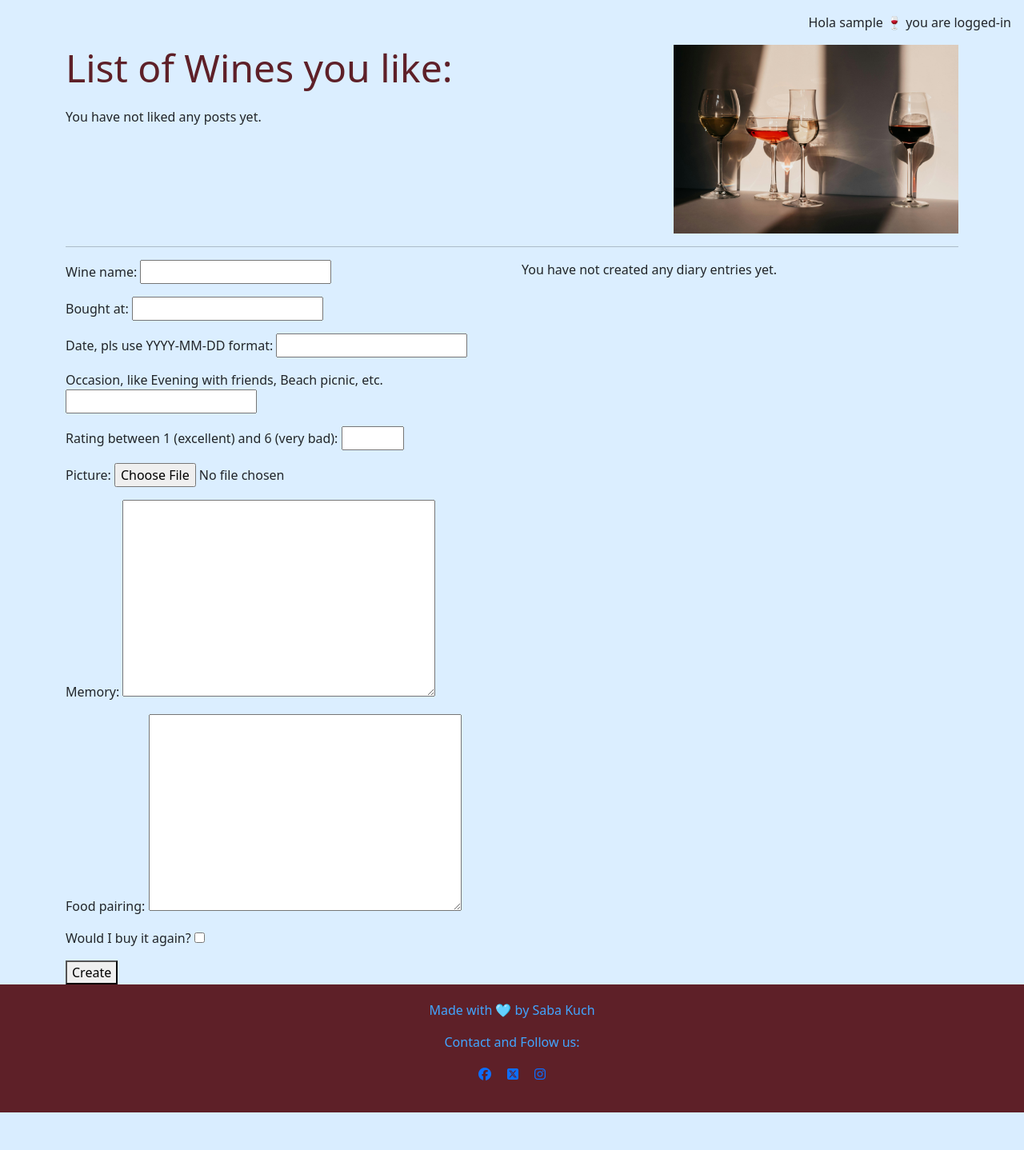
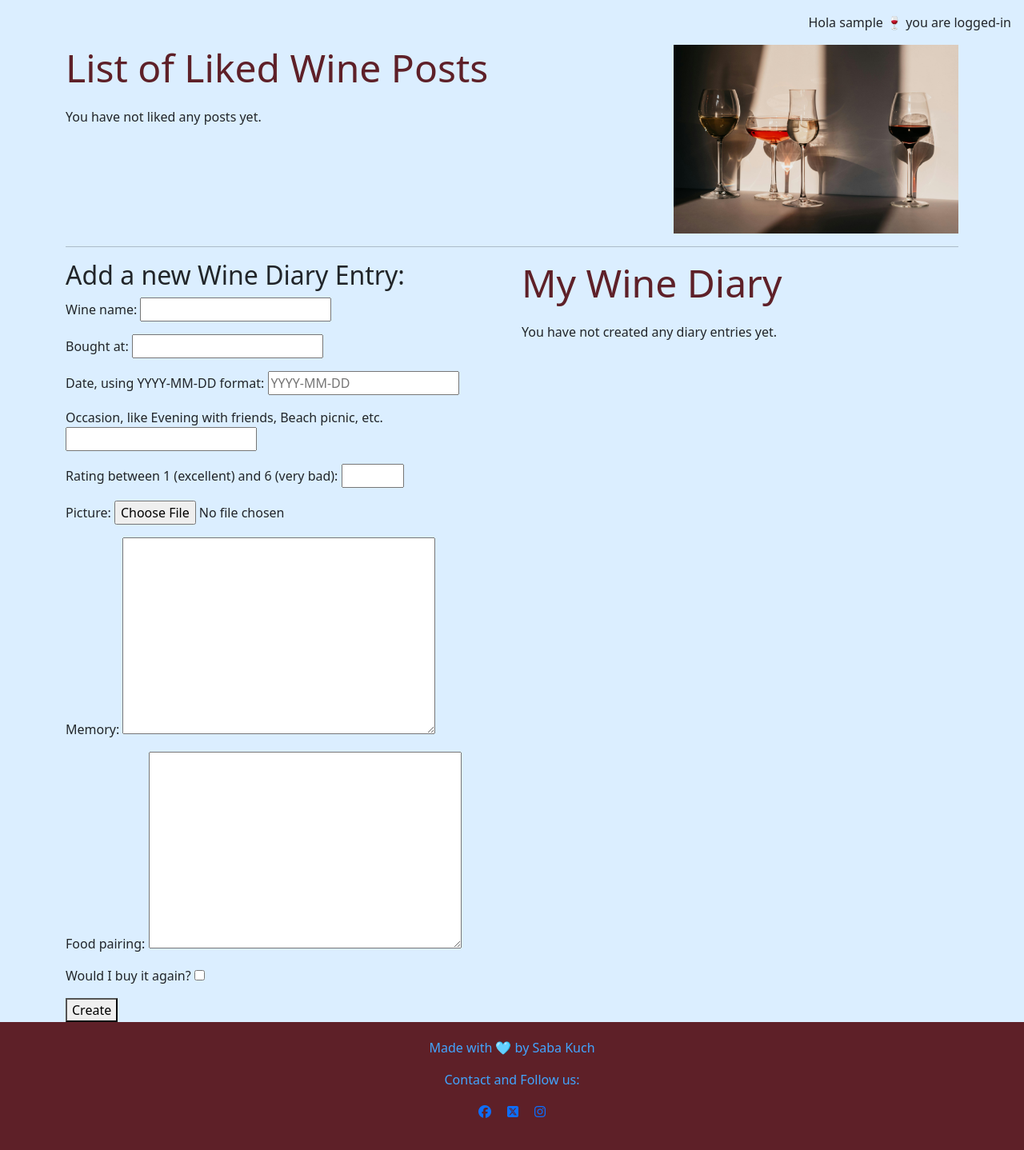
Before and after one commit to zabokaa/vina, a Django app: page /vinoteka/ in a window 1280 px wide. Shown: the part 181-1619 px from the top of the page at 80% size. Before the commit the page ends 1572 px from the top, so only its background shows below. Run offline with Django 4.2, Linux system fonts and the light colour scheme; the visitor is signed in with stand-in values (Sample User, id 1); data that the repository does not hold is empty; parts of the project's set-up code (start-up, migrations or seed data) failed here and were passed over; some libraries are stand-ins or nearby versions; some web fonts are replaced.

Commit message:
add bootstrap table to diary_list + update liked_posts with titles for all templates

```diff
--- a/static/css/style.css
+++ b/static/css/style.css
@@ -220,11 +220,18 @@ body {
     color: rgb(222, 146, 168);
 }
 
+/* VINOTEKA */
+
 .liked-wines-title {
     color: var(--primary-color);
     font-size: 3em;
     margin-bottom: 20px;
+}
 
+.liked-wines-title-small {
+    color: var(--primary-color);
+    font-size: 2em;
+    margin-bottom: 20px;
 }
 
 .bg-overlay {
--- a/vinoteka/forms.py
+++ b/vinoteka/forms.py
@@ -12,7 +12,7 @@ class DiaryForm(forms.ModelForm):
         labels = {
             'wine': 'Wine name',
             'shop': 'Bought at',
-            'day': 'Date, pls use YYYY-MM-DD format',
+            'day': 'Date, using YYYY-MM-DD format',
             'occasion': 'Occasion, like Evening with friends, Beach picnic, etc.',
             'rating': 'Rating between 1 (excellent) and 6 (very bad)',
             'pic': 'Picture',
@@ -22,4 +22,5 @@ class DiaryForm(forms.ModelForm):
         }
         widgets = {
             'rating': forms.NumberInput(attrs={'min': 1, 'max': 6}),
+            'day': forms.DateInput(attrs={'placeholder': 'YYYY-MM-DD'}),
         }
--- a/vinoteka/templates/vinoteka/liked_posts.html
+++ b/vinoteka/templates/vinoteka/liked_posts.html
@@ -6,7 +6,7 @@
     <div class="row">
         <div class="col-lg-8 col-md-12">
             <div class="liked-wines">
-                <h2 class="liked-wines-title">List of Wines you like:</h2>
+                <h2 class="liked-wines-title">List of Liked Wine Posts</h2>
                 {% for post in posts %}
                     <div class="wine-detail">
                         <h3>🍷 <a href="{% url 'post_detail' post.slug %}">{{ post.title }}</a> | {{ post.winery }}</h3>
@@ -23,10 +23,12 @@
     <hr>
     <div class="row">
         <div class="col-lg-6 col-md-12">
+            <h2>Add a new Wine Diary Entry:</h2>
             <!-- Include the form -->
             {% include 'vinoteka/create_diary.html' %}
         </div>
         <div class="col-lg-6 col-md-12">
+            <h2 class="liked-wines-title">My Wine Diary</h2>
             <!-- Include the form -->
             {% include 'vinoteka/diary_list.html' %}
         </div>
```
